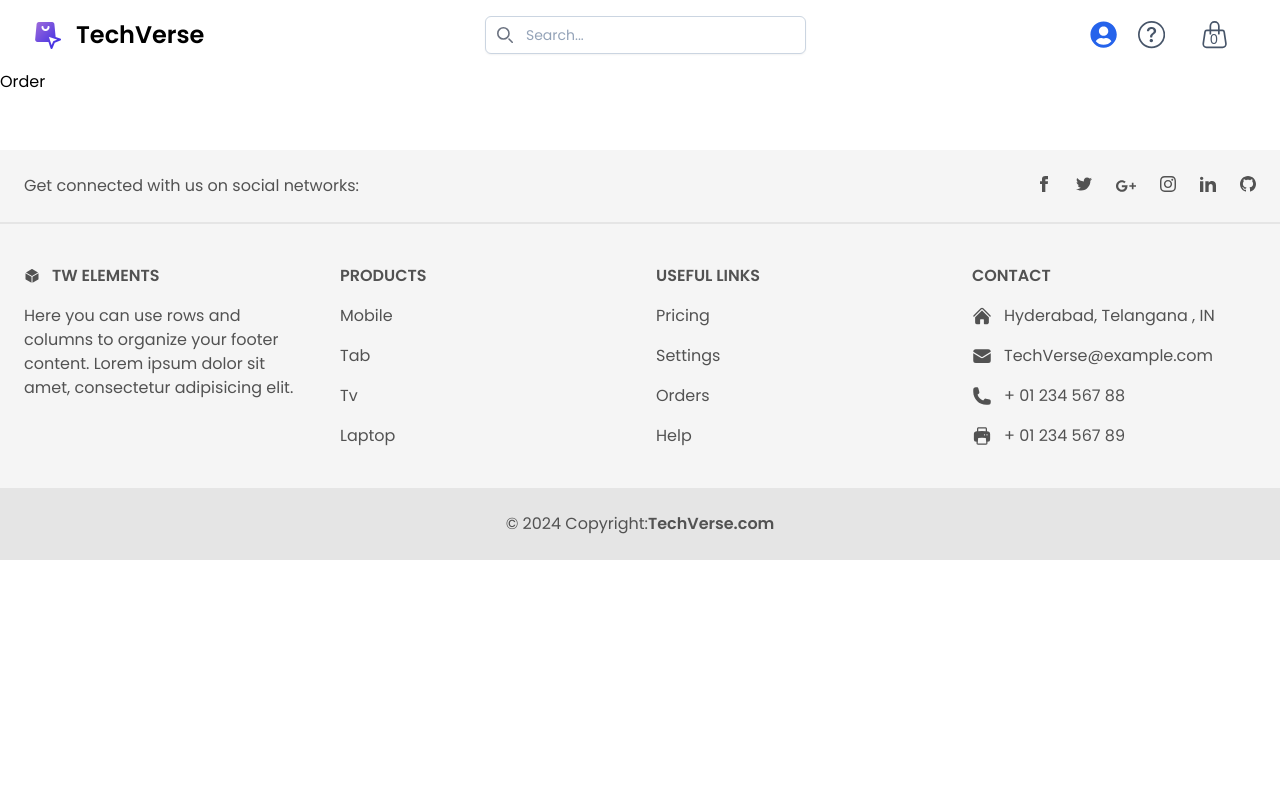
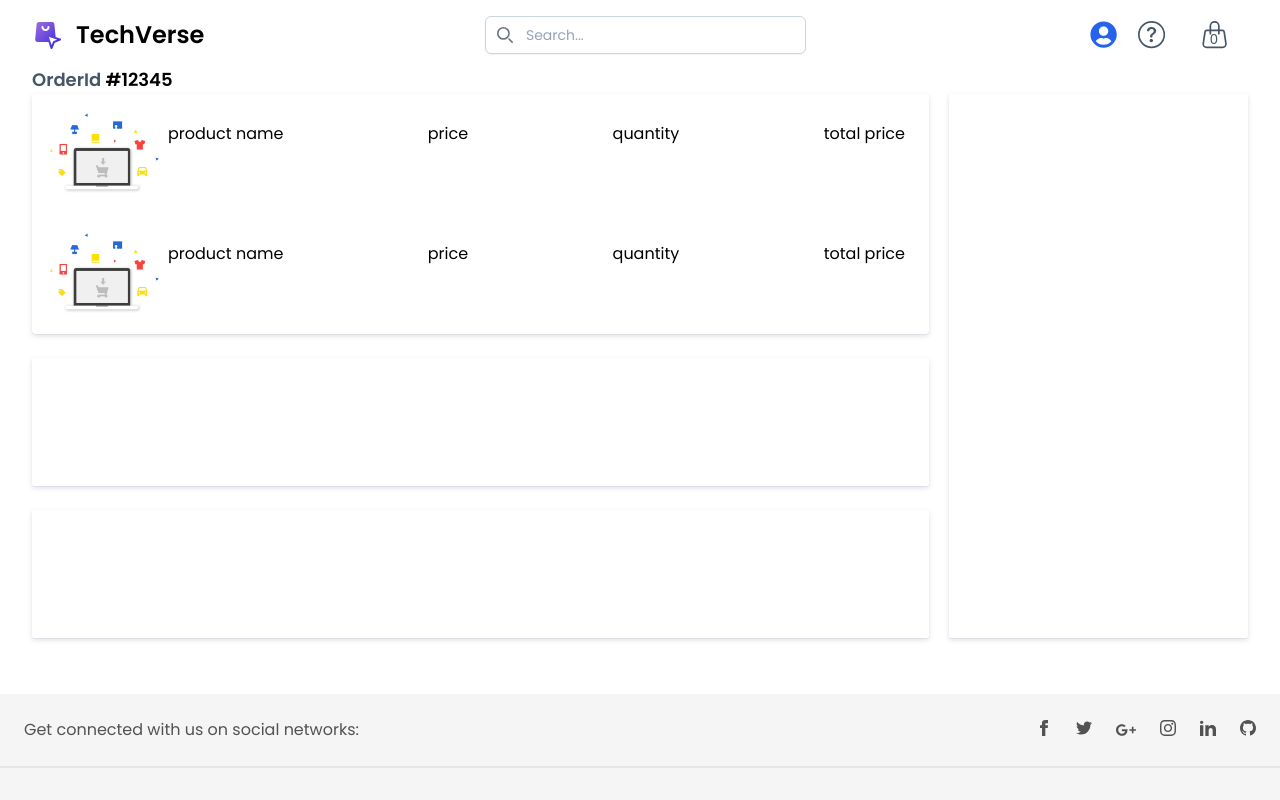
Before and after one commit to Sitesh2001/TechVerse, a React (Create React App) app: page /order in a window 1280 px wide. Shown: the top 800 px of the page. Built offline with nearby package versions, Linux system fonts and the light colour scheme; no server answers; the database is empty.

Commit message:
order
structuer of order page

```diff
--- a/src/Components/Auth/Register.jsx
+++ b/src/Components/Auth/Register.jsx
@@ -53,7 +53,7 @@ const Register = () => {
             }, 500);
           })
           .catch((error) => {
-            toast.error("This didn't work.")
+            toast.error("Something is wrong")
             setErrMsg(error.message);
           });
       })
--- a/src/Components/Cart/CartLeft.jsx
+++ b/src/Components/Cart/CartLeft.jsx
@@ -1,11 +1,36 @@
-import React, {useContext} from "react";
+import React, {useContext, useState} from "react";
 import myContext from "../../context/Data/myContext";
+import { doc, updateDoc } from "firebase/firestore";
+import { db } from "../../firebase";
 
 
 const CartBox = (prop) => {
    // context data
    const context = useContext(myContext);
    const { islogged, CurrentUser } = context;
+   const [selectedQuantity, setSelectedQuantity] = useState(prop.quantity);
+
+   const handleQuantityChange = async (event) => {
+    const newQuantity = parseInt(event.target.value);
+
+    // Update the local state
+    setSelectedQuantity(newQuantity);
+
+    if (islogged && CurrentUser) {
+      try {
+        // Update the Firestore document
+        const cartItemDocRef = doc(
+          db,
+          `cart/${CurrentUser[0].uid}/UserItems`,
+          prop.itemId
+        );
+        await updateDoc(cartItemDocRef, { quantity: newQuantity });
+      } catch (error) {
+        console.error("Error updating quantity:", error);
+      }
+    }
+  };
+
 
  const removeItem = () =>{
   prop.onDelete(prop.itemId)
@@ -29,6 +54,8 @@ const CartBox = (prop) => {
       <p className="text-slate-500">Qty</p>
       <div className="relative">
         <select
+          value={selectedQuantity}
+          onChange={handleQuantityChange}
           name="value"
           id="val"
           className="text-sm w-14 shadow-sm text-slate-700 font-medium text-left py-1 px-2 appearance-none border border-slate-300 rounded-md focus:outline-none focus:border-blue-500"
--- a/src/Pages/Cart.jsx
+++ b/src/Pages/Cart.jsx
@@ -89,8 +89,8 @@ export default function Cart() {
           className="w-[90%] m-auto text-center min-h-16 py-5 rounded"
         >
           {" "}
-          <span className="text-xl font-medium text-blue-500 px-2 border-b border-blue-500">
-            TechVerse
+          <span className="text-lg font-medium text-blue-500 px-2 border-b border-blue-500">
+            Shopping Cart.
           </span>
         </div>
         <div className=" flex w-[90%] gap-x-10 flex-wrap mx-auto mt-4 ">
@@ -124,28 +124,28 @@ export default function Cart() {
 
                 <Link
                   to='/'
-                  class="relative inline-flex items-center justify-center mt-2 p-4 px-4 py-2 overflow-hidden font-medium text-indigo-600 transition duration-300 ease-out border border-blue-500 rounded-full shadow-md group"
+                  className="relative inline-flex items-center justify-center mt-2 p-4 px-4 py-2 overflow-hidden font-medium text-indigo-600 transition duration-300 ease-out border border-blue-500 rounded-full shadow-md group"
                 >
-                  <span class="absolute inset-0 flex items-center justify-center w-full h-full text-white duration-300 -translate-x-full bg-blue-500 group-hover:translate-x-0 ease">
+                  <span className="absolute inset-0 flex items-center justify-center w-full h-full text-white duration-300 -translate-x-full bg-blue-500 group-hover:translate-x-0 ease">
                     <svg
-                      class="w-6 h-6"
+                      className="w-6 h-6"
                       fill="none"
                       stroke="currentColor"
                       viewBox="0 0 24 24"
                       xmlns="http://www.w3.org/2000/svg"
                     >
                       <path
-                        stroke-linecap="round"
-                        stroke-linejoin="round"
-                        stroke-width="2"
+                        strokeLinecap="round"
+                        strokeLinejoin="round"
+                        strokeWidth="2"
                         d="M14 5l7 7m0 0l-7 7m7-7H3"
                       ></path>
                     </svg>
                   </span>
-                  <span class="absolute flex items-center text-base font-semibold justify-center w-full h-full text-blue-600 transition-all duration-300 transform group-hover:translate-x-full ease">
+                  <span className="absolute flex items-center text-base font-semibold justify-center w-full h-full text-blue-600 transition-all duration-300 transform group-hover:translate-x-full ease">
                     Back to Home
                   </span>
-                  <span class="relative invisible">Back to Home</span>
+                  <span className="relative invisible">Back to Home</span>
                 </Link>
               </div>
             </>
--- a/src/Pages/Order.jsx
+++ b/src/Pages/Order.jsx
@@ -3,6 +3,45 @@ import { Layout } from '../Components/Layout/Layout'
 
 export default function Order() {
   return (
-    <Layout>Order</Layout>
+    <Layout>
+      <main className='flex w-[95%] gap-x-5 mx-auto mt-6 '>
+        <div className='flex-[3] relative flex flex-col gap-y-6 '>
+        <h1 className=' absolute -top-7 text-lg font-semibold '><span className='text-slate-600'>OrderId</span> #12345</h1>
+          <div style={{boxShadow: "rgba(50, 50, 105, 0.15) 0px 2px 5px 0px, rgba(0, 0, 0, 0.05) 0px 1px 1px 0px"}} className='h-60 flex flex-col rounded overflow-y-auto '>
+          <div className='flex-1 flex p-4'>
+            <div className=' basis-28'>
+              <img src="/Images/cart.webp" className='w-full h-full object-contain' alt="images" />
+            </div>
+            <div className='flex-1 h-fit flex justify-between px-2 gap-x-2 flex-wrap pt-3 '>
+              <h1>product name</h1>
+              <p>price</p>
+              <p>quantity</p>
+              <p>total price</p>
+            </div>
+          </div>
+          <div className='flex-1 flex p-4'>
+            <div className=' basis-28'>
+              <img src="/Images/cart.webp" className='h-full w-full object-contain' alt="images" />
+            </div>
+            <div className='flex-1 flex justify-between px-2 gap-x-2 flex-wrap pt-3 '>
+              <h1>product name</h1>
+              <p>price</p>
+              <p>quantity</p>
+              <p>total price</p>
+            </div>
+          </div>
+          </div>
+          <div style={{boxShadow: "rgba(50, 50, 105, 0.15) 0px 2px 5px 0px, rgba(0, 0, 0, 0.05) 0px 1px 1px 0px"}} className='h-32 rounded-sm '>
+
+          </div>
+          <div style={{boxShadow: "rgba(50, 50, 105, 0.15) 0px 2px 5px 0px, rgba(0, 0, 0, 0.05) 0px 1px 1px 0px"}} className='h-32 rounded-sm '>
+
+          </div>
+        </div>
+        <div style={{boxShadow: "rgba(50, 50, 105, 0.15) 0px 2px 5px 0px, rgba(0, 0, 0, 0.05) 0px 1px 1px 0px"}} className='flex-1 rounded-sm '>
+
+        </div>
+      </main>
+    </Layout>
   )
 }
--- a/src/Pages/Productpage.jsx
+++ b/src/Pages/Productpage.jsx
@@ -9,6 +9,7 @@ import { useParams } from "react-router-dom";
 import myContext from "../context/Data/myContext";
 import Mymodal from "../Components/modal/Mymodal";
 import { Bars} from "react-loader-spinner";
+import { Toaster, toast } from "react-hot-toast";
 
 const Productpage = () => {
   const { type, id } = useParams();
@@ -72,10 +73,11 @@ const Productpage = () => {
         });
         setLoading(false);
 
-        console.log("Product added to cart successfully");
+        toast.success("Product added to cart successfully")
       } catch (error) {
         setLoading(false);
-        console.error("Error adding product to cart:", error);
+        toast.error("Error adding product to cart")
+        console.error( error);
       }
     } else {
       openModal();
@@ -108,6 +110,7 @@ const Productpage = () => {
       <SubNav />
       {product ? (
         <div className="pt-9 mt-10">
+          <Toaster position="top-right" reverseOrder= {true} />
           <Mymodal isOpen={isModalOpen} onClose={closeModal}>
             {/* Content for your modal */}
             <div>
```
